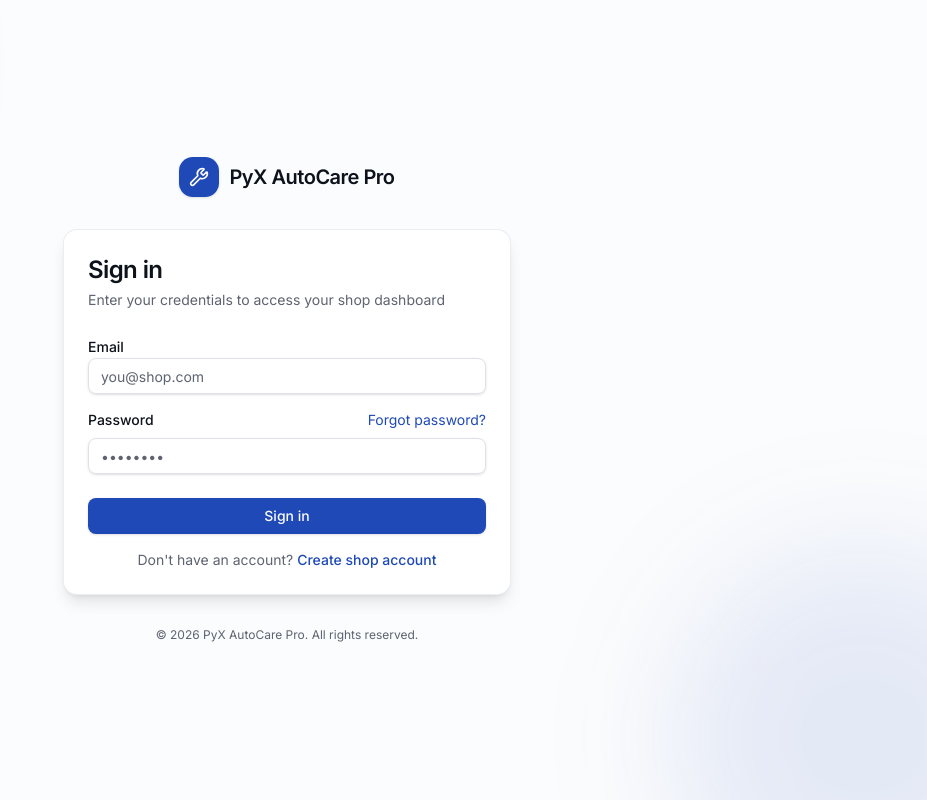
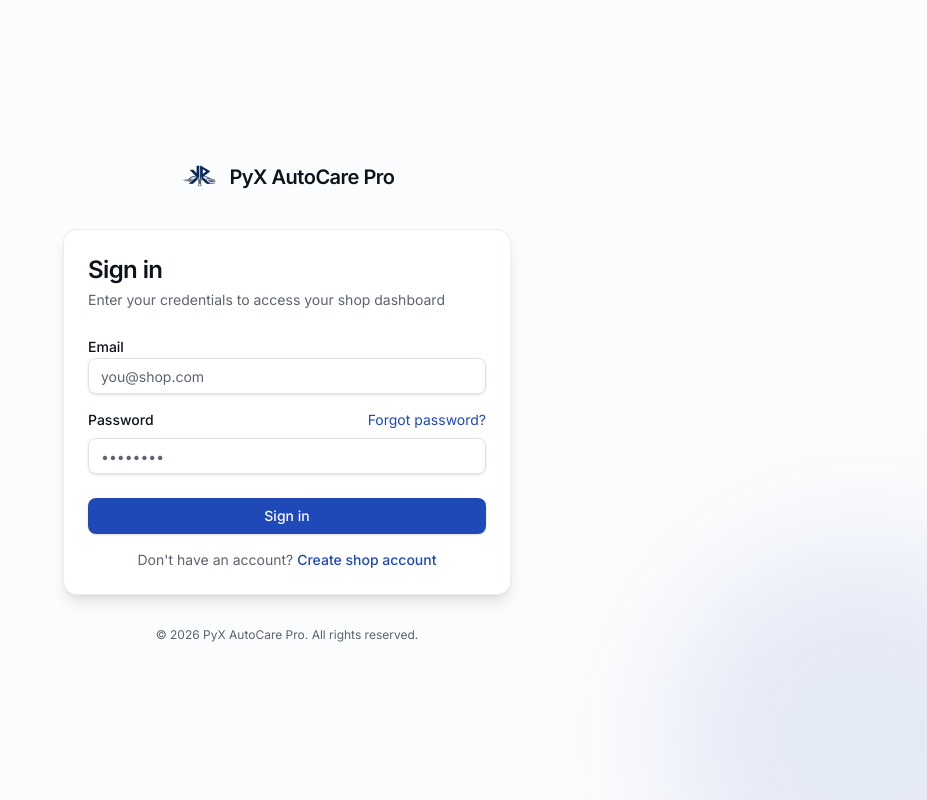
Before and after one commit to pyxitsolutions/talyer-hub, a Next.js app: page /login in a window 1280 px wide. Shown: the whole page, without its empty margins (353-1280 px from the left). Built offline with nearby package versions, Linux system fonts and the light colour scheme; no server answers.

Commit message:
Set PyX system logo as browser tab favicon and auth branding.
Use the provided PNG for public favicon, app icon, and login/register header.

Co-authored-by: Cursor <cursoragent@cursor.com>

```diff
--- a/src/app/(auth)/layout.tsx
+++ b/src/app/(auth)/layout.tsx
@@ -1,4 +1,4 @@
-import { Wrench } from "lucide-react";
+import Image from "next/image";
 import Link from "next/link";
 import { APP_NAME } from "@/lib/constants";
 
@@ -18,9 +18,14 @@ export default function AuthLayout({
         href="/login"
         className="relative mb-8 flex items-center gap-2.5 text-foreground transition-opacity hover:opacity-80"
       >
-        <div className="flex h-10 w-10 items-center justify-center rounded-xl bg-primary text-primary-foreground shadow-sm">
-          <Wrench className="h-5 w-5" />
-        </div>
+        <Image
+          src="/favicon.png"
+          alt={APP_NAME}
+          width={40}
+          height={40}
+          className="rounded-xl"
+          priority
+        />
         <span className="text-xl font-semibold tracking-tight">{APP_NAME}</span>
       </Link>
 
--- a/src/app/layout.tsx
+++ b/src/app/layout.tsx
@@ -17,6 +17,10 @@ export const metadata: Metadata = {
     template: `%s | ${APP_NAME}`,
   },
   description: APP_DESCRIPTION,
+  icons: {
+    icon: "/favicon.png",
+    apple: "/favicon.png",
+  },
 };
 
 export default function RootLayout({
```
Also changed, not shown: public/favicon.png (added), src/app/icon.png (added).
